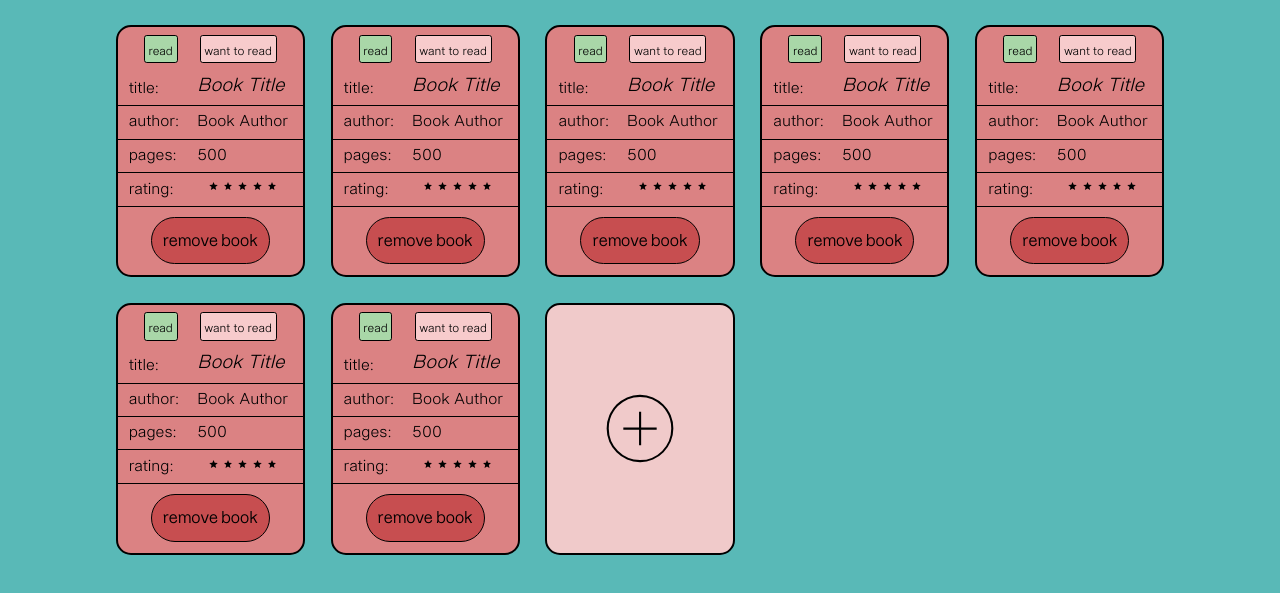
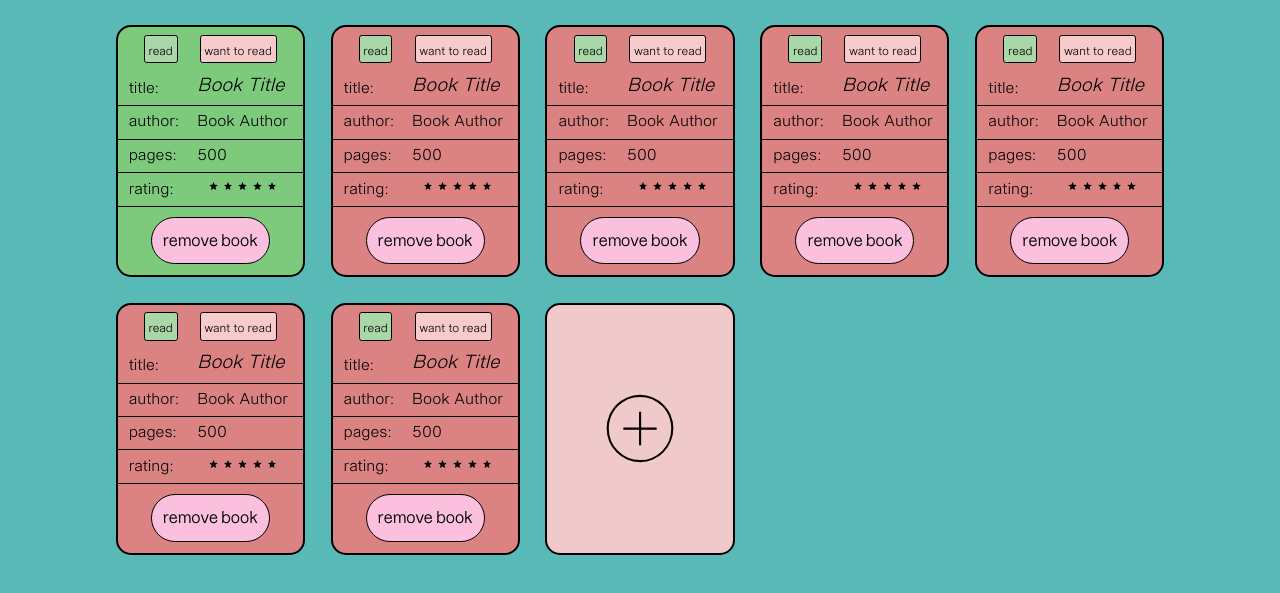
Before and after one commit to seanstephenbrian/book-log, a plain HTML site: page index.html in a window 1280 px wide. Shown: the part 97-690 px from the top of the page. Drawn offline with Linux system fonts and the light colour scheme.

Commit message:
Add distinct styles for read/want to read

```diff
--- a/script.js
+++ b/script.js
@@ -7,7 +7,7 @@ const title = document.querySelector('.log-title');
 title.textContent = `${user}'s book log`;
 
 let myLog = [
-    {title: 'Book Title', author: 'Book Author', pages: 500, read: 'want-to-read', rating: 5},
+    {title: 'Book Title', author: 'Book Author', pages: 500, read: 'read', rating: 5},
     {title: 'Book Title', author: 'Book Author', pages: 500, rating: 5},
     {title: 'Book Title', author: 'Book Author', pages: 500, rating: 5},
     {title: 'Book Title', author: 'Book Author', pages: 500, rating: 5},
--- a/style.css
+++ b/style.css
@@ -218,6 +218,14 @@ header {
     border: 2px solid black;
 }
 
+.want-to-read-book {
+    background-color: #db8283;
+}
+
+.read-book {
+    background-color: #7eca7d;
+}
+
 .book-title,
 .book-author,
 .book-pages,
@@ -315,6 +323,7 @@ header {
 }
 
 .remove-button {
+    color: black;
     text-align: center;
     font-family: 'Thorngumbald';
     height: 50%;
@@ -323,7 +332,7 @@ header {
     align-items: center;
     border-radius: calc(var(--rvv));
     border: 1px solid black;
-    background-color: #c74e50;
+    background-color: #fac0de;
     cursor: pointer;
     transition: 0.1s;
 }
```
